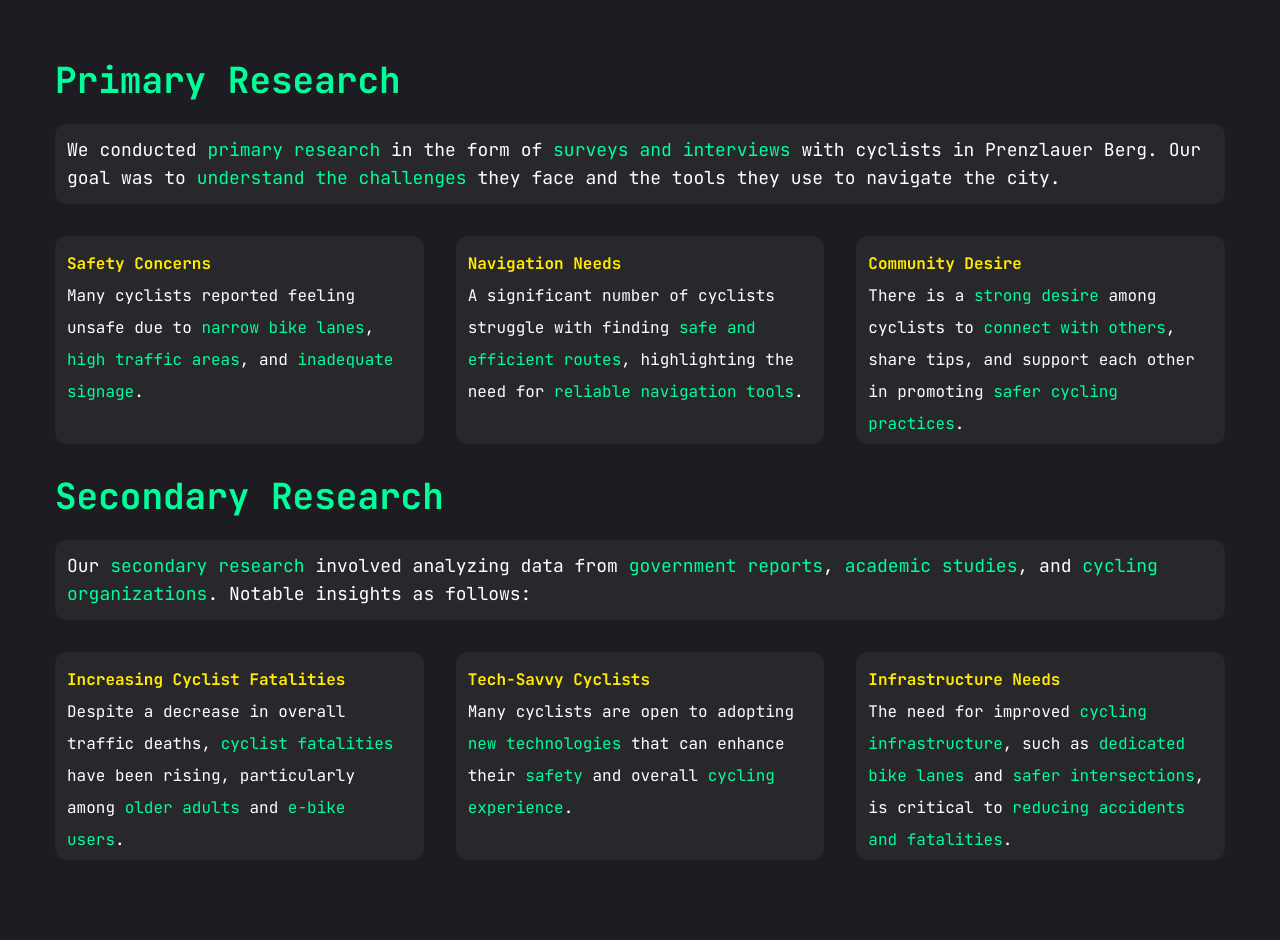
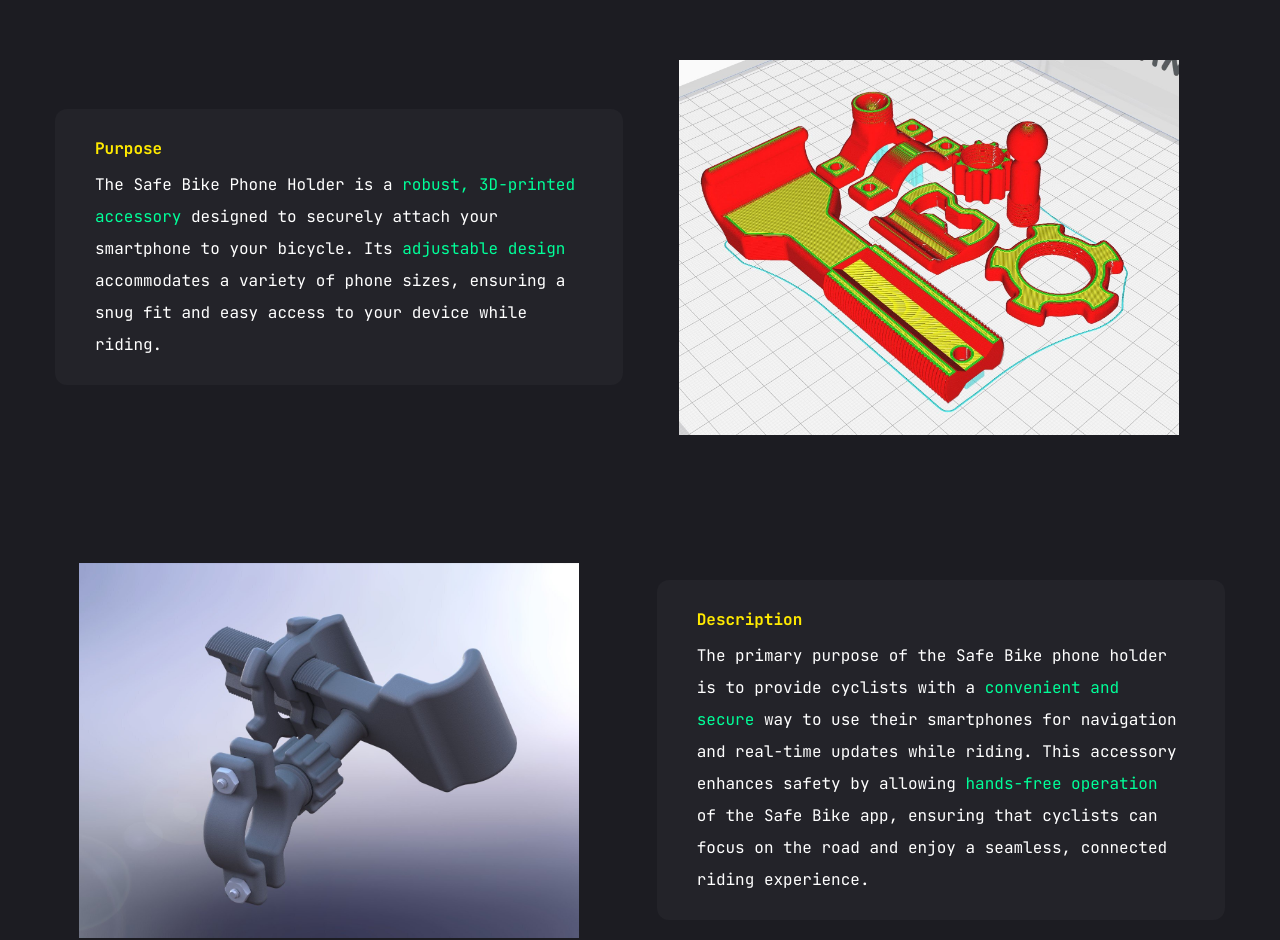
Before and after one commit to babaygt/safe-bike, a Next.js app: page /about in a window 1280 px wide. Shown: the part 5500-6440 px from the top of the page. Built offline with nearby package versions, Linux system fonts and the light colour scheme.

Commit message:
Add 3d printed component to about page

```diff
--- /dev/null
+++ b/app/about/components/SafeBikePhoneHolder.jsx
@@ -0,0 +1,88 @@
+'use client'
+
+import Image from 'next/image'
+import Title from './Title'
+
+const SafeBikePhoneHolder = () => {
+	return (
+		<div className='pt-4 pb-12 xl:pt-8 xl:pb-24'>
+			<Title
+				text='Safe Bike Phone Holder'
+				position='left'
+				size='text-2xl lg:text-3xl xl:text-4xl font-bold'
+				color='text-accent'
+			/>
+
+			{/* Purpose Section */}
+
+			<div className='flex flex-col lg:flex-row items-center justify-center gap-8 xl:pt-8 xl:pb-24'>
+				<div className='w-full xl:w-1/2'>
+					<div className='flex'>
+						<div className='bg-[#232329] h-auto  py-6 px-10 rounded-xl flex flex-col justify-center items-center lg:items-start gap-1 hover:scale-110 hover:transition-all ease-in-out duration-500'>
+							<span className='text-[#FFEA00] font-bold'>Purpose</span>
+							<p className='text-white'>
+								The Safe Bike Phone Holder is a{' '}
+								<span className='text-accent'>
+									robust, 3D-printed accessory
+								</span>{' '}
+								designed to securely attach your smartphone to your bicycle. Its{' '}
+								<span className='text-accent'>adjustable design</span>{' '}
+								accommodates a variety of phone sizes, ensuring a snug fit and
+								easy access to your device while riding.
+							</p>
+						</div>
+					</div>
+				</div>
+
+				<div className='w-full xl:w-1/2 px-6'>
+					<div className='relative w-full h-full hover:scale-110 hover:transition-all ease-in-out duration-500'>
+						<Image
+							src='/assets/images/phone-holder/holder-1.jpg'
+							priority
+							quality={100}
+							width={500}
+							height={500}
+							alt='Safe Bike Phone Holder Purpose'
+						/>
+					</div>
+				</div>
+			</div>
+
+			{/* Description Section */}
+
+			<div className='flex flex-col lg:flex-row items-center justify-center gap-8 xl:pt-8 xl:pb-24'>
+				<div className='w-full order-2 lg:order-1 xl:w-1/2 px-6'>
+					<div className='relative w-full h-full hover:scale-110 hover:transition-all ease-in-out duration-500'>
+						<Image
+							src='/assets/images/phone-holder/holder-2.JPG'
+							priority
+							quality={100}
+							width={500}
+							height={500}
+							alt='Safe Bike Phone Holder Description'
+						/>
+					</div>
+				</div>
+				<div className='w-full xl:w-1/2 order-1 lg:order-2'>
+					<div className='grid grid-cols-1 gap-[30px]'>
+						<div className='bg-[#232329] h-auto  py-6 px-10 rounded-xl flex flex-col justify-center items-center lg:items-start gap-1 hover:scale-110 hover:transition-all ease-in-out duration-500'>
+							<span className='text-[#FFEA00] font-bold'>Description</span>
+							<p className='text-white'>
+								The primary purpose of the Safe Bike phone holder is to provide
+								cyclists with a{' '}
+								<span className='text-accent'>convenient and secure</span> way
+								to use their smartphones for navigation and real-time updates
+								while riding. This accessory enhances safety by allowing{' '}
+								<span className='text-accent'>hands-free operation</span> of the
+								Safe Bike app, ensuring that cyclists can focus on the road and
+								enjoy a seamless, connected riding experience.
+							</p>
+						</div>
+					</div>
+				</div>
+			</div>
+		</div>
+	)
+}
+
+export default SafeBikePhoneHolder
--- a/app/about/page.jsx
+++ b/app/about/page.jsx
@@ -6,6 +6,7 @@ import Mission from './components/Mission'
 import OurVision from './components/OurVision'
 import Research from './components/Research'
 import SafeBikeApp from './components/SafeBikeApp'
+import SafeBikePhoneHolder from './components/SafeBikePhoneHolder'
 import SafeBikeWebsite from './components/SafeBikeWebsite'
 import Stats from './components/Stats'
 import Story from './components/Story'
@@ -45,6 +46,7 @@ const About = () => {
 					/>
 					<SafeBikeWebsite />
 					<SafeBikeApp />
+					<SafeBikePhoneHolder />
 				</section>
 
 				{/** Our Research */}
```
Also changed, not shown: public/assets/images/phone-holder/holder-1.jpg (added), public/assets/images/phone-holder/holder-2.JPG (added).
